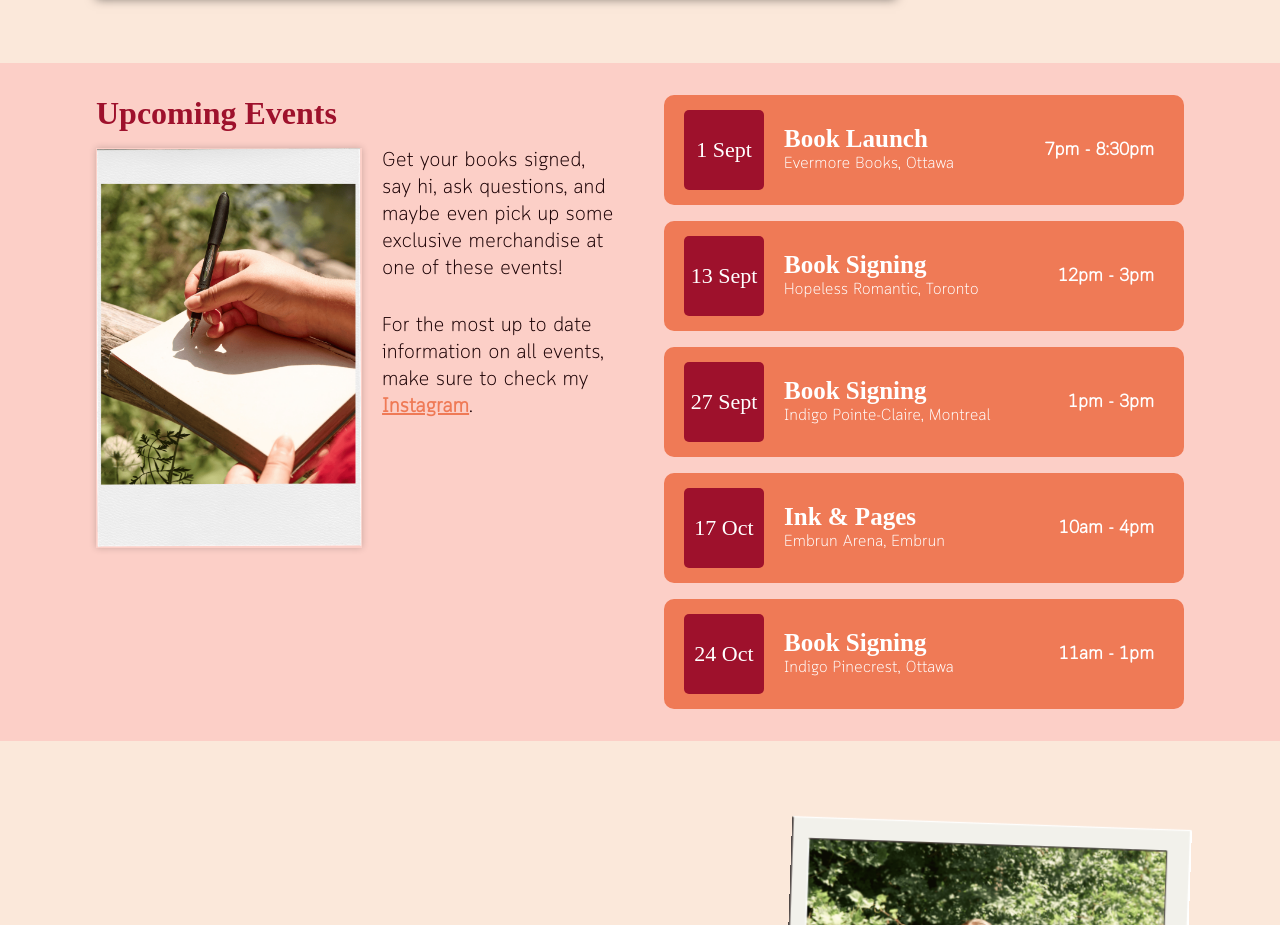
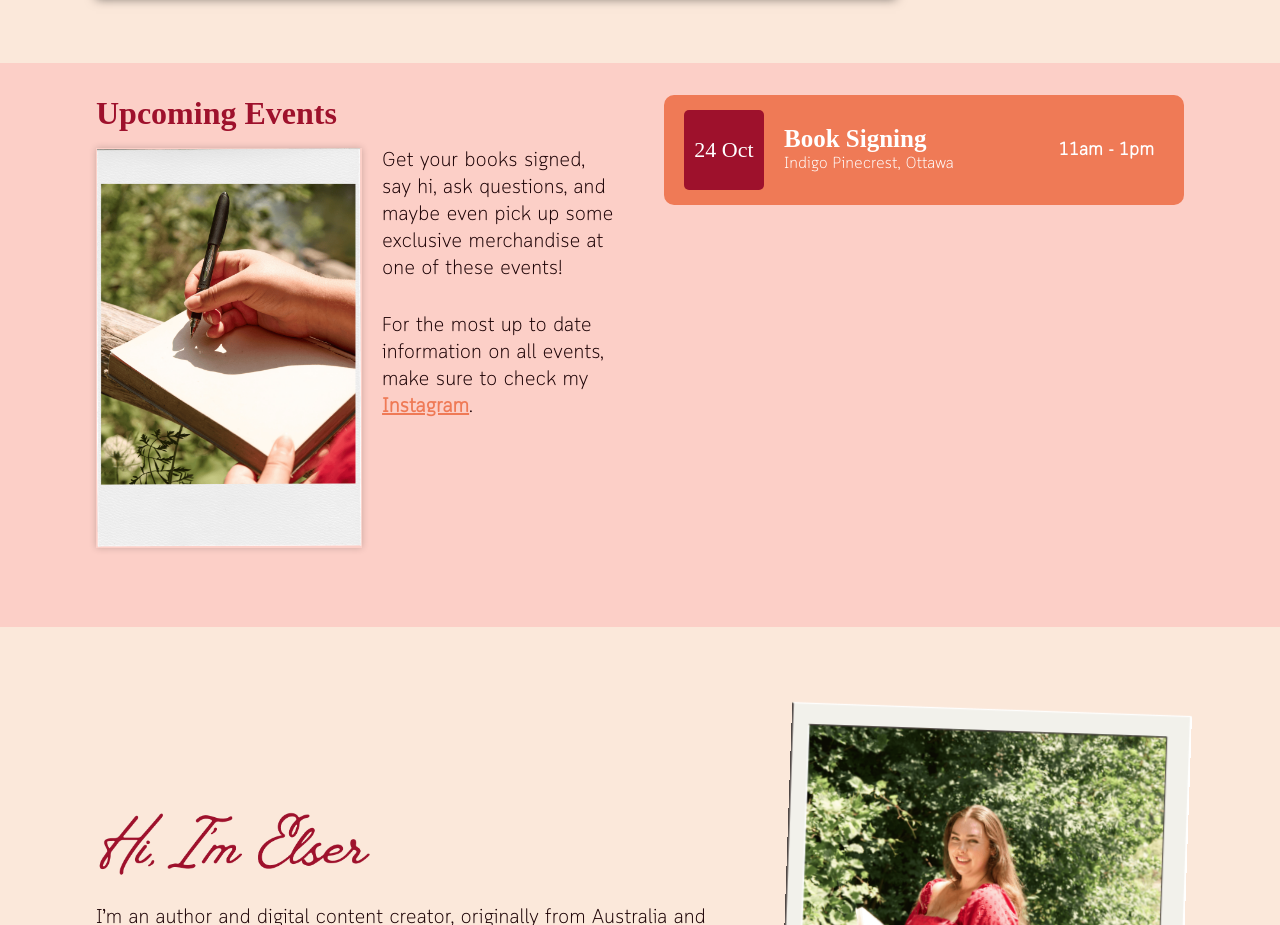
Before and after one commit to JakeButterfield99/elsermoira_website, a plain HTML site: page index.html in a window 1280 px wide. Shown: the part 1380-2305 px from the top of the page. Drawn offline with nearby package versions, Linux system fonts and the light colour scheme; a web font is replaced by a local one.

Commit message:
remove expired events

```diff
--- a/index.html
+++ b/index.html
@@ -76,67 +76,6 @@
                 <div class="events_list">
                     <a class="event" href="#">
                         <div class="date">
-                            <h5>1 Sept</h5>
-                        </div>
-                        <div class="content">
-                            <div class="details">
-                                <h5>Book Launch</h5>
-                                <p>Evermore Books, Ottawa</p>
-                            </div>
-                            <div class="time">
-                                <h5>7pm - 8:30pm</h5>
-                            </div>
-                        </div>
-
-                    </a>
-
-                    <a class="event" href="#">
-                        <div class="date">
-                            <h5>13 Sept</h5>
-                        </div>
-                        <div class="content">
-                            <div class="details">
-                                <h5>Book Signing</h5>
-                                <p>Hopeless Romantic, Toronto</p>
-                            </div>
-                            <div class="time">
-                                <h5>12pm - 3pm</h5>
-                            </div>
-                        </div>
-                    </a>
-
-                    <a class="event" href="#">
-                        <div class="date">
-                            <h5>27 Sept</h5>
-                        </div>
-                        <div class="content">
-                            <div class="details">
-                                <h5>Book Signing</h5>
-                                <p>Indigo Pointe-Claire, Montreal</p>
-                            </div>
-                            <div class="time">
-                                <h5>1pm - 3pm</h5>
-                            </div>
-                        </div>
-                    </a>
-
-                    <a class="event" href="#">
-                        <div class="date">
-                            <h5>17 Oct</h5>
-                        </div>
-                        <div class="content">
-                            <div class="details">
-                                <h5>Ink & Pages</h5>
-                                <p>Embrun Arena, Embrun</p>
-                            </div>
-                            <div class="time">
-                                <h5>10am - 4pm</h5>
-                            </div>
-                        </div>
-                    </a>
-
-                    <a class="event" href="#">
-                        <div class="date">
                             <h5>24 Oct</h5>
                         </div>
                         <div class="content">
```
